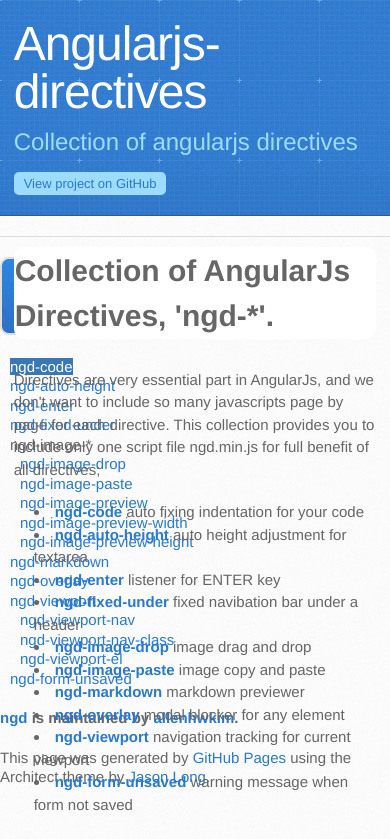
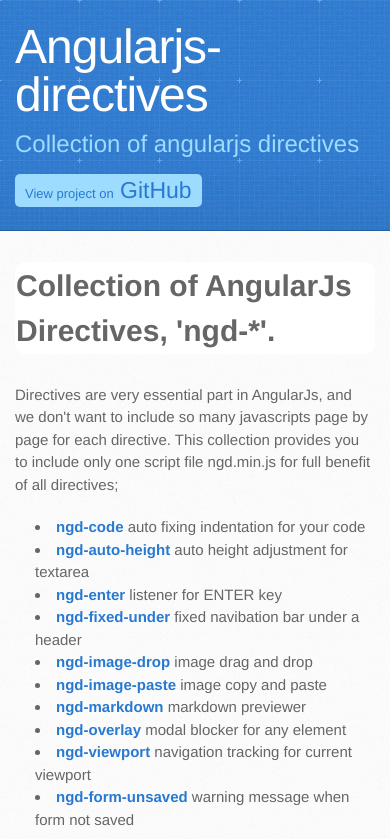
Before and after one commit to allenhwkim/angularjs-directives, a website: page index.html in a window 390 px wide. Shown: the top 839 px of the page. Drawn offline with nearby package versions, Linux system fonts and the light colour scheme.

Commit message:
RWD applied

```diff
--- a/stylesheets/stylesheet.css
+++ b/stylesheets/stylesheet.css
@@ -2,6 +2,9 @@
    v2.0 | 20110126
    License: none (public domain)
 */
+
+* { box-sizing: border-box }
+
 html, body, div, span, applet, object, iframe,
 h1, h2, h3, h4, h5, h6, p, blockquote, pre,
 a, abbr, acronym, address, big, cite, code,
@@ -22,6 +25,7 @@
         font: inherit;
         vertical-align: baseline;
 }
+
 /* HTML5 display-role reset for older browsers */
 article, aside, details, figcaption, figure,
 footer, header, hgroup, menu, nav, section {
@@ -88,15 +92,25 @@
   letter-spacing: 0;
 }
 
+/** map related css **/
+map {
+  height: 300px;
+  display: block;
+}
+
+#main-content map img {
+  max-width: none;
+}
+
 .inner {
   position: relative;
-  width: 690px;
-  margin: 0 auto;
+  /* width: 690px; */
+  /* margin-left: 240px; */
 }
 
 #content-wrapper {
   border-top: solid 1px #fff;
-  padding-top: 30px;
+  padding: 2em 1em 1em 20%;
 }
 
 #main-content {
@@ -113,10 +127,9 @@
 }
 
 aside#sidebar {
-  width: 200px;
+  width: 20%;
   padding: 20px;
   line-height: 1.3;
-  position: absolute;
 }
 
 aside#sidebar p.repo-owner,
@@ -151,17 +164,21 @@
 }
 header a.button {
   position: absolute;
-  right: 0;
+  width: 202px;
+  height: 80px;
+  right: 1em;
   top: 0;
   background: transparent url(../images/github-button.png) 0 0 no-repeat;
 }
 aside a.button {
-  width: 138px;
+  width: 100%;
+  height: 78px;
   padding-left: 64px;
   display: block;
   background: transparent url(../images/download-button.png) 0 0 no-repeat;
-  margin-bottom: 20px;
-  font-size: 21px;
+  background-size: 100%;
+  margin-bottom: 1em;
+  font-size: 1em;
 }
 
 code, pre {
@@ -373,8 +390,8 @@
 
 /* Tablet Portrait size to standard 960 (devices and browsers) */
 @media only screen and (min-width: 768px) and (max-width: 959px) {
-  .inner {
-    width: 740px;
+  aside a.button {
+    display: none;
   }
   header h1, header h2 {
     width: 340px;
@@ -384,9 +401,6 @@
   }
   header h2 {
     font-size: 30px;
-  }
-  #main-content {
-    width: 490px;
   }
   #main-content h1:before,
   #main-content h2:before,
@@ -402,11 +416,15 @@
 
 /* All Mobile Sizes (devices and browser) */
 @media only screen and (max-width: 767px) {
-  .inner {
-    width: 93%;
+  aside {
+    display: none;
   }
+  #content-wrapper {
+    padding-left: 1em;
+  }
+
   header {
-    padding: 20px 0;
+    padding: 1.5em 1em;
   }
   header .inner {
     position: relative;
@@ -428,8 +446,8 @@
     margin-top: 15px;
     padding: 5px 10px;
     position: relative;
-    text-align: center;
-    font-size: 13px;
+    right: inherit;
+    top: inherit;
     line-height: 1;
     background-color: #9ddcff;
     color: #2879d0;
@@ -440,18 +458,6 @@
   header a.button small {
     font-size: 13px;
     display: inline;
-  }
-  #main-content,
-  aside#sidebar {
-    float: none;
-    width: 100% ! important;
-  }
-  aside#sidebar {
-    background-image: none;
-    margin-top: 20px;
-    border-top: solid 1px #ddd;
-    padding: 20px 0;
-    min-height: 0;
   }
 
   #main-content h1:before,
```
